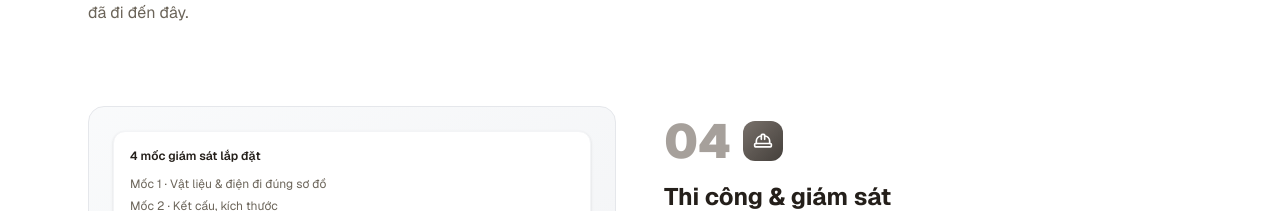
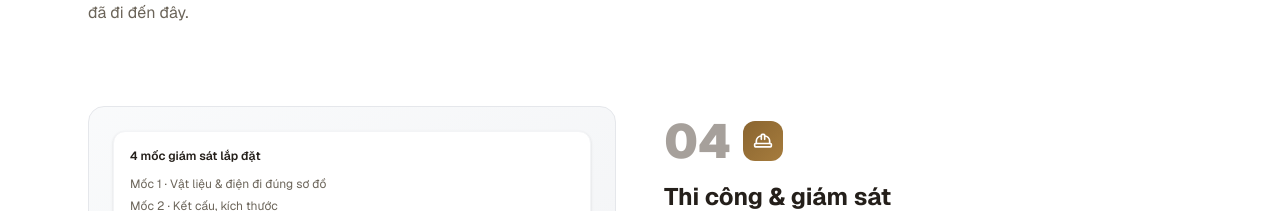
Before and after one commit to duyhoang01/noithatminhduc, a Next.js app in the folder frontend/: page / in a window 1280 px wide. Shown: the part 5109-5320 px from the top of the page. Built offline with nearby package versions, Linux system fonts and the light colour scheme.

Commit message:
fix: step 04 icon badge was using off-brand gray instead of gold
color was "from-stone-500 to-stone-700" while steps 01/03/05 use the
brand gold gradient — stood out as inconsistent.

```diff
--- a/frontend/app/components/HowItWorks.tsx
+++ b/frontend/app/components/HowItWorks.tsx
@@ -91,7 +91,7 @@ const steps = [
   {
     step: "04",
     icon: HardHat,
-    color: "from-stone-500 to-stone-700",
+    color: "from-[#8a6530] to-[#a67c3d]",
     title: "Thi công & giám sát",
     desc: "Ký hợp đồng, thi công với giám sát 4 mốc kiểm tra và nhóm Zalo riêng cập nhật ảnh/video theo từng mốc — không phải chờ hỏi mới biết tiến độ. Với liền kề/nhà dân, chúng tôi đo lại hiện trạng sau khi hoàn thiện phần thô, trước khi lắp nội thất.",
     mockup: (
```
